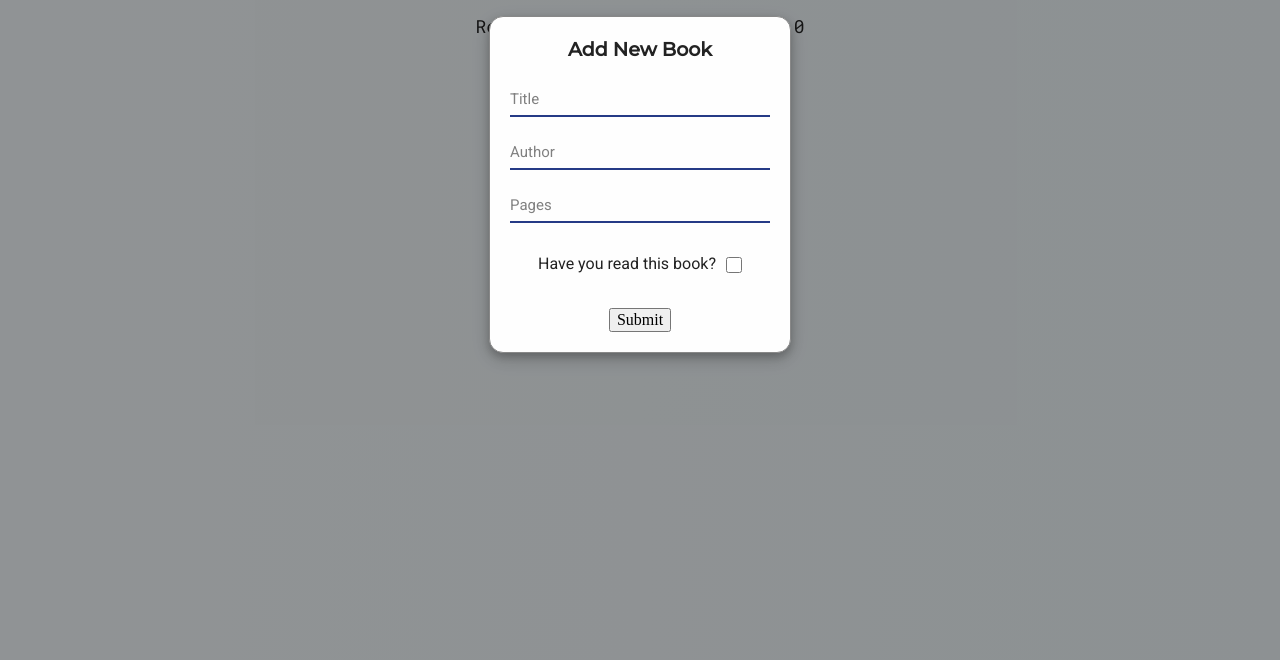
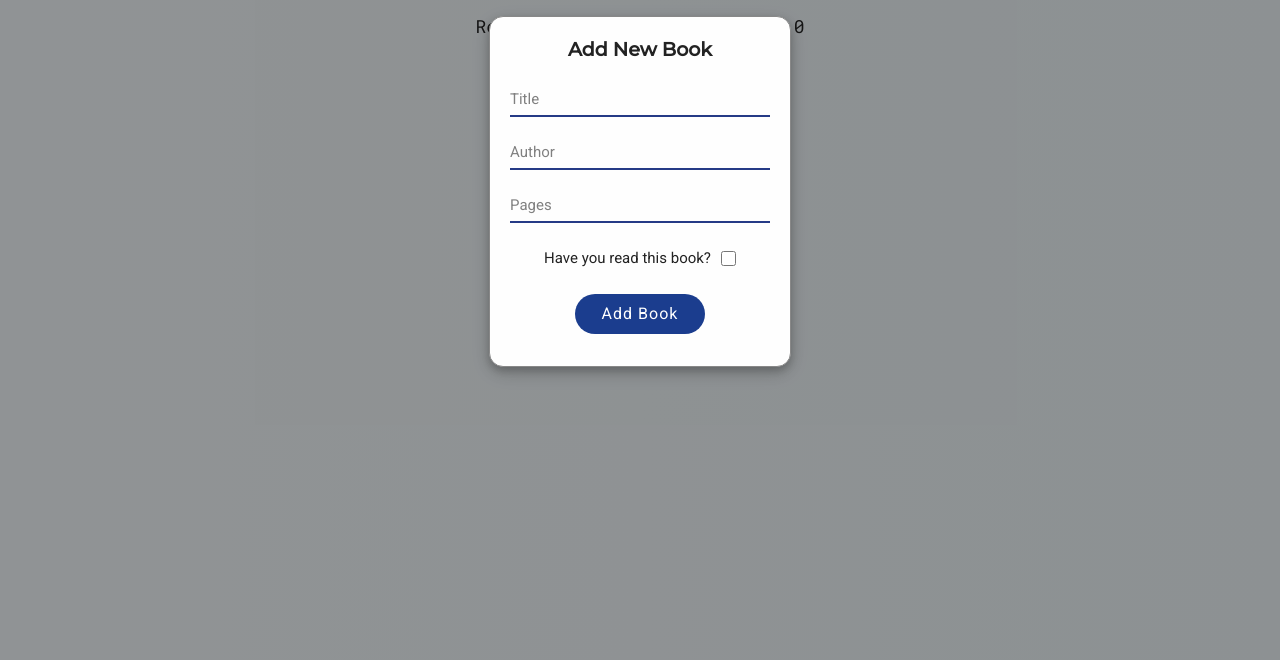
Before and after one commit to josefggx/book-library-project, a plain HTML site: page index.html in a window 1280 px wide. Both pictures are taken after a click on the button "+ Add Book". Shown: the part 84-744 px from the top of the page. Drawn offline with Linux system fonts and the light colour scheme; a web font is replaced by a local one.

Commit message:
Changed the name of submit button

```diff
--- a/css/main.css
+++ b/css/main.css
@@ -283,14 +283,6 @@ body {
   font-size:1.9rem;
 }
 
-#checkbox-container {
-  display: flex;
-  flex-direction: row;
-  justify-content: center;
-  align-items: center;
-  gap: 1rem;
-}
-
 
 .form__field {
 	font-family: inherit;
@@ -329,14 +321,17 @@ body {
 
 #checkbox-container {
   display: flex;
+  flex-direction: row;
+  justify-content: center;
+  align-items: center;
+  gap: 1rem;
   width: 100%;
   justify-content: center;
   align-items: center;
-  font-size: 1.6rem;
+  font-size: 1.5rem;
   font-family: 'Roboto', sans-serif;
-  margin: 1rem 0 1rem 0;
+  margin: 0.5rem 0 0.5rem 0;
   position: relative;
-  margin-bottom: 12px;
   cursor: pointer;
   -webkit-user-select: none;
   -moz-user-select: none;
@@ -347,8 +342,8 @@ body {
 /* Hide the browser's default checkbox */
 #checkbox-container input {
   cursor: pointer;
-  height: 1.6rem;
-  width: 1.6rem;
+  height: 1.5rem;
+  width: 1.5rem;
 }
 
 
@@ -368,6 +363,55 @@ body {
   -webkit-transform: rotate(45deg);
   -ms-transform: rotate(45deg);
   transform: rotate(45deg);
+}
+
+#submit {
+  outline:none;
+  height: 40px;
+  text-align: center;
+  width: 130px;
+  border-radius:40px;
+  background: #1b3d8e;
+  border: none;
+  color: white;
+  letter-spacing:1px;
+  text-shadow:0;
+  font-size: 1.6rem;
+  font-family: 'Roboto', sans-serif;
+  margin-bottom: 12px;
+  cursor: pointer;
+  transition: all 0.25s ease;
+
+}
+
+  #submit:hover {
+    color:white;
+    background: #16347b;
+  }
+
+.button span {
+  cursor: pointer;
+  display: inline-block;
+  position: relative;
+  transition: 0.5s;
+}
+
+.button span:after {
+  content: '+';
+  position: absolute;
+  opacity: 0;
+  top: 0;
+  right: -20px;
+  transition: 0.5s;
+}
+
+.button:hover span {
+  padding-right: 15px;
+}
+
+.button:hover span:after {
+  opacity: 1;
+  right: 0;
 }
 
   div#books-grid {
@@ -391,7 +435,7 @@ body {
     align-items: center;
     border: 3px solid black;
     border-radius: 14px;
-    background: linear-gradient(rgb(14, 68, 100) 22%, #e3e8f1 22%) no-repeat;
+    background: linear-gradient(rgb(14, 68, 100) 22%, rgb(238, 241, 248) 22%) no-repeat;
     position: relative;
   }
 
--- a/index.html
+++ b/index.html
@@ -75,7 +75,7 @@
                   <input name="read" type="checkbox" id="read-or-unread"
                     name="read-status" value="read?">
               </div>
-              <button id="submit">Submit</button>
+              <button class="button" id="submit"><span>Add Book</span></button>
             </form>
 
           </div>
```
